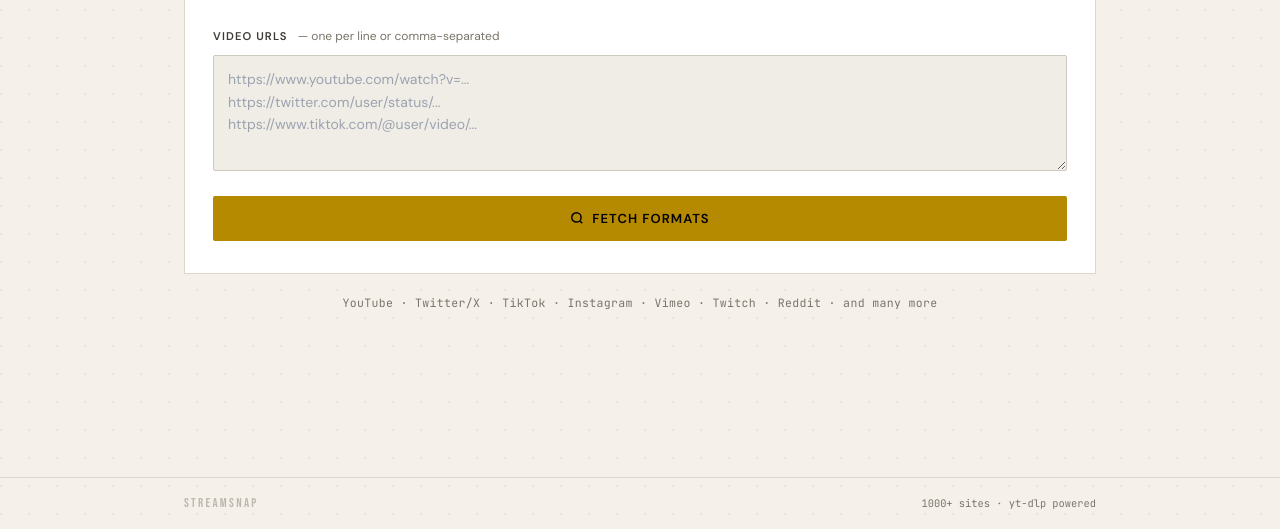
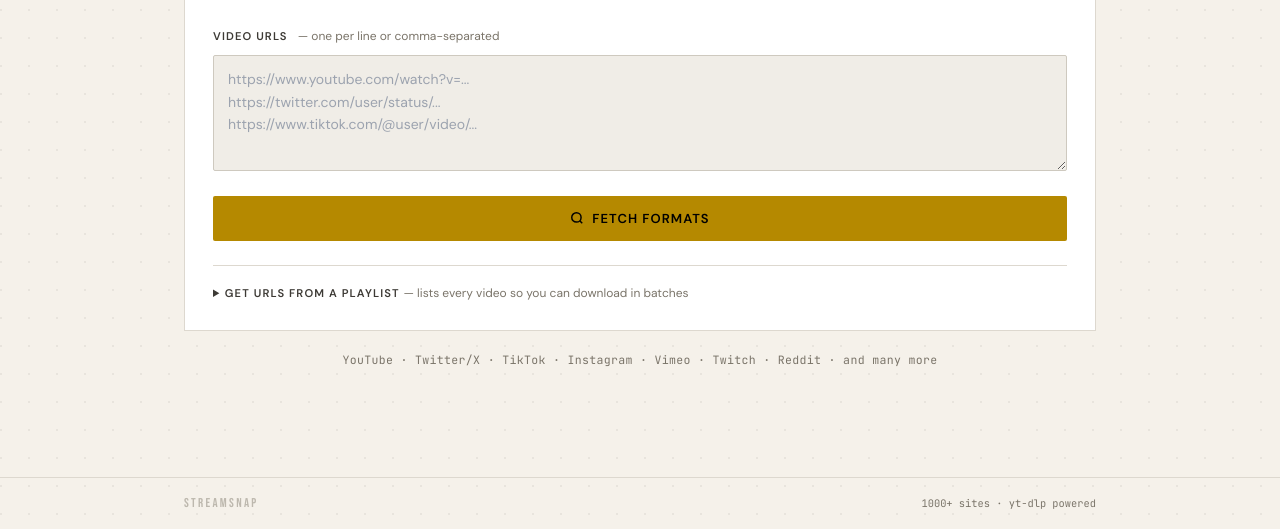
Before and after one commit to rabbitsf/streamsnap, a FastAPI app: template app/templates/index.html in a window 1280 px wide. Shown: the part 271-800 px from the top of the page. Run offline with FastAPI, Linux system fonts and the light colour scheme; the template is opened without the code that fills it, so the values that code supplies are empty; parts of the project's set-up code (start-up, migrations or seed data) failed here and were passed over; some libraries are stand-ins or nearby versions.

Commit message:
Add playlist URL lister to split a playlist into copyable batches
New 'Get URLs from a playlist' section on the URL Download tab lists every
video in a playlist (flat yt-dlp extraction, capped at 500) in batches of
15, each with Copy and Use buttons that fill the URL box. Existing
download flow and noplaylist behavior are unchanged.

Co-Authored-By: Claude Opus 5.5 <noreply@anthropic.com>

```diff
--- a/app/routes/download.py
+++ b/app/routes/download.py
@@ -17,6 +17,7 @@ from app.models import User, Download
 from app.services.downloader import (
     fetch_video_info,
     fetch_multiple_video_info,
+    fetch_playlist_urls,
     download_video,
     extract_audio,
     get_user_base_dir,
@@ -32,6 +33,7 @@ ALLOWED_AUDIO_FORMATS = {"mp3", "m4a", "wav"}
 ALLOWED_AUDIO_QUALITIES = {"128", "192", "320"}
 ALLOWED_QUALITIES = {"best", "2160p", "1440p", "1080p", "720p", "480p", "360p", "240p"}
 ALLOWED_DOWNLOAD_TYPES = {"video", "audio"}
+PLAYLIST_BATCH_SIZE = 15  # URLs per copy-able batch in the playlist lister
 _FORMAT_ID_RE = re.compile(r'^[a-zA-Z0-9_\-+/]+$')
 
 # Networks blocked to prevent SSRF
@@ -132,6 +134,49 @@ async def fetch_formats(
             "results": results,
             "single_mode": len(results) == 1,
         }
+    )
+
+
+@router.post("/playlist-urls", response_class=HTMLResponse)
+async def playlist_urls(
+    request: Request,
+    playlist_url: str = Form(...),
+    user: User = Depends(get_current_user),
+):
+    """List every video URL in a playlist so the user can paste them in batches (HTMX endpoint)."""
+    url_list = _parse_urls(playlist_url)
+
+    if len(url_list) != 1:
+        return templates.TemplateResponse(
+            request, "partials/error.html",
+            {"error": "Please enter exactly one playlist URL"}
+        )
+
+    url = url_list[0]
+    if not _is_safe_url(url):
+        return templates.TemplateResponse(
+            request, "partials/error.html",
+            {"error": "Invalid or disallowed URL"}
+        )
+
+    try:
+        playlist = fetch_playlist_urls(url)
+    except Exception as e:
+        logger.error("Failed to list playlist %s for user %s: %s", url, user.id, e, exc_info=True)
+        return templates.TemplateResponse(
+            request, "partials/error.html",
+            {"error": "Could not read the playlist. Please check the URL."}
+        )
+
+    if not playlist.urls:
+        return templates.TemplateResponse(
+            request, "partials/error.html",
+            {"error": "No videos found — is this a playlist link (with list=...)?"}
+        )
+
+    return templates.TemplateResponse(
+        request, "partials/playlist_urls.html",
+        {"playlist": playlist, "batch_size": PLAYLIST_BATCH_SIZE}
     )
 
 
--- a/app/templates/index.html
+++ b/app/templates/index.html
@@ -66,6 +66,34 @@ https://www.tiktok.com/@user/video/..."
     </div>
 
     <div id="format-options" style="margin-top:4px;"></div>
+
+    <!-- Playlist → URL list (fills the URL box above in batches) -->
+    <details style="margin-top:24px; border-top:1px solid var(--border); padding-top:18px;">
+        <summary style="cursor:pointer; font-size:0.7rem; font-weight:700; letter-spacing:0.1em; text-transform:uppercase; color:var(--text-dim);">
+            Get URLs from a playlist
+            <span style="font-weight:400; text-transform:none; letter-spacing:0; color:var(--text-muted); font-size:0.75rem;">— lists every video so you can download in batches</span>
+        </summary>
+        <form
+            hx-post="/playlist-urls"
+            hx-target="#playlist-result"
+            hx-indicator="#playlist-loading"
+            style="display:flex; gap:8px; margin-top:12px; flex-wrap:wrap;"
+        >
+            <input
+                type="text"
+                name="playlist_url"
+                required
+                placeholder="https://www.youtube.com/playlist?list=..."
+                style="flex:1; min-width:220px; padding:9px 12px; font-size:0.8125rem; border-radius:2px;"
+            >
+            <button type="submit" class="btn-primary">List Videos</button>
+        </form>
+        <div id="playlist-loading" class="htmx-indicator" style="align-items:center; gap:12px; padding:16px 0;">
+            <div class="spinner"></div>
+            <span style="font-size:0.8125rem; color:var(--text-muted);">Reading playlist…</span>
+        </div>
+        <div id="playlist-result"></div>
+    </details>
 </div>
 
 <!-- ── TAB 2: File Upload ──────────────────────────────── -->
@@ -204,6 +232,28 @@ function switchTab(tab) {
     });
 }
 
+// ── Playlist batches ────────────────────────────────────
+function copyPlaylistBatch(btn) {
+    const box = btn.closest('div').parentElement.querySelector('.playlist-batch');
+    const done = () => { btn.textContent = 'Copied ✓'; setTimeout(() => btn.textContent = 'Copy', 1500); };
+    if (navigator.clipboard && window.isSecureContext) {
+        navigator.clipboard.writeText(box.value).then(done);
+    } else {
+        box.select();
+        document.execCommand('copy');
+        done();
+    }
+}
+
+function usePlaylistBatch(btn) {
+    const box = btn.closest('div').parentElement.querySelector('.playlist-batch');
+    const urls = document.getElementById('urls');
+    urls.value = box.value;
+    document.getElementById('format-options').innerHTML = '';
+    urls.scrollIntoView({behavior: 'smooth', block: 'center'});
+    urls.focus();
+}
+
 // ── File input ──────────────────────────────────────────
 const fileInput    = document.getElementById('file-input');
 const fileList     = document.getElementById('file-list');
```
Also changed, not shown: app/services/downloader.py (+40 -0 lines), app/templates/partials/playlist_urls.html (added, +22 -0 lines).
